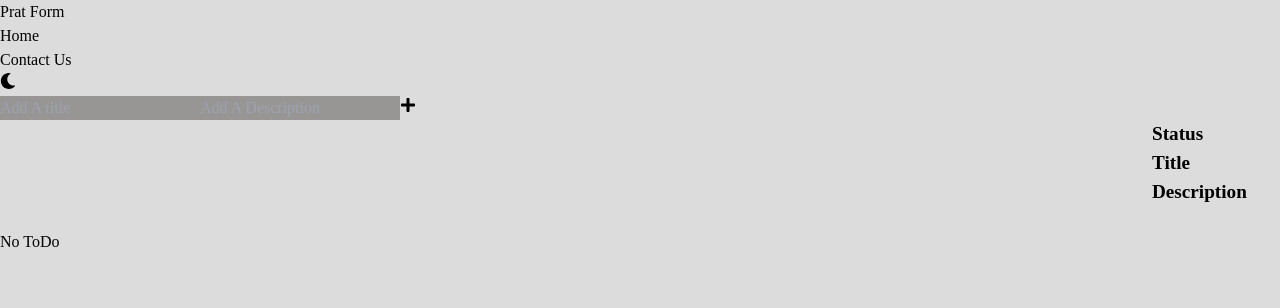
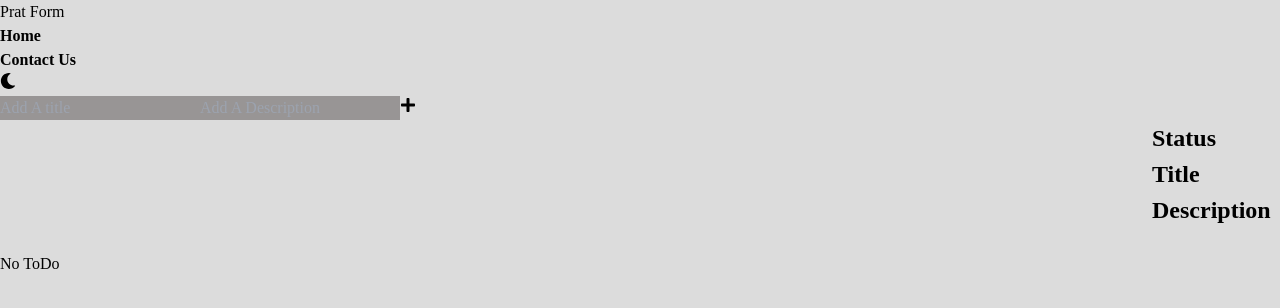
Before and after one commit to AESiR-0/a-better-todo, a React (Vite) app: page / in a window 1280 px wide. Shown: the top 308 px of the page. Built offline with nearby package versions, Linux system fonts and the light colour scheme.

Commit message:
linked IndexDB

```diff
--- a/src/App.css
+++ b/src/App.css
@@ -20,9 +20,12 @@
   color: whitesmoke;
 }
 
+li{
+  font-weight:600;}
+
 .display h1{
   font-weight: bold;
-  font-size: larger;
+  font-size:x-large;
   margin-left: 90%;
 }
 
@@ -31,3 +34,8 @@
   opacity: 0.2;
   color: rgb(20, 18, 15);
 }
+
+.list{
+  transition: all 300ms ease-in-out;
+  height: fit-content;
+}
--- a/src/App.jsx
+++ b/src/App.jsx
@@ -7,24 +7,36 @@ function App() {
   const [theme, setTheme] = useState("light");
   const ToogleTheme = () => {
     if (theme == "light") {
-      console.log('working')
+      console.log("working");
       setTheme("dark");
     } else {
-      console.log('working else')
-      setTheme('light');}
+      console.log("working else");
+      setTheme("light");
+    }
   };
-  useEffect (()=> { document.body.classList.remove='light'; document.body.className = theme;}, [theme]);
+  useEffect(() => {
+    document.body.classList.remove = "light";
+    document.body.className = theme;
+  }, [theme]);
+
+
 
   return (
     <div id="body" className="light w-screen h-full mt-12">
       <nav>
-        <div className="flex ">
+        <div className="flex mx-4 ">
           <ul className="flex ">
-            <h2 className="text-xl transition-all font-semibold mx-14 hover:cursor-pointer hover:scale-125 hover:text-zinc-400 ">Prat Form</h2>
-            <div className="flex relative left-80 mx-12 ">
-              <li className="ml-20 transition-transform translate-y-1 scale-[1.1] hover:cursor-pointer hover:translate-y-[-4px] ">Home</li>
-              <li className="ml-20 transition-transform translate-y-1 scale-[1.1] hover:cursor-pointer hover:translate-y-[-4px]">Contact Us</li>
-              <li className="ml-20 transition-transform scale-150 translate-y-1 hover:scale-[1.75] hover:cursor-pointer">
+            <h2 className="text-xl transition-all font-semibold mx-14 hover:cursor-pointer hover:scale-125 hover:text-zinc-400 ">
+              Prat Form
+            </h2>
+            <div className="flex relative left-[700px] top-2">
+              <li className="ml-20 mx-20 transition-transform translate-y-1 scale-[1.1] hover:cursor-pointer hover:translate-y-[-4px] ">
+                Home
+              </li>
+              <li className="ml-20 mx-20 transition-transform translate-y-1 scale-[1.1] hover:cursor-pointer hover:translate-y-[-4px]">
+                Contact Us
+              </li>
+              <li className="ml-20 mx-20 transition-transform scale-150 translate-y-1 hover:scale-[1.75] hover:cursor-pointer">
                 <button onClick={ToogleTheme}>
                   <FaMoon></FaMoon>
                 </button>
@@ -34,7 +46,6 @@ function App() {
         </div>
       </nav>
       <InputBox></InputBox>
-
     </div>
   );
 }
--- a/src/components/InputBox.jsx
+++ b/src/components/InputBox.jsx
@@ -5,11 +5,60 @@ function InputBox() {
   const inputTitle = useRef("");
   const inputDescription = useRef("");
   const [data, setData] = useState([]);
+  if (!window.indexedDB) {
+    console.log(`Your browser doesn't support IndexedDB`);
+    return;
+  }
+  const request = indexedDB.open("CRM", 1);
+  request.onerror = (event) => {
+    console.error(`Database error: ${event.target.errorCode}`);
+  };
 
+  request.onsuccess = () => {
+    // add implementation here
+    console.log("Database opened successfully");
+  };
+
+  // create the Contacts object store and indexes
+  request.onupgradeneeded = (event) => {
+    var db = event.target.result;
+
+    // create the Contacts object store
+    // with auto-increment id
+    db.createObjectStore("ToDo", {
+      autoIncrement: true,
+    });
+  };
+
+  function insertValue(db, value) {
+    // create a new transaction
+    const txn = db.transaction("ToDo", "readwrite");
+
+    // get the Contacts object store
+    const store = txn.objectStore("ToDo");
+    //
+    let query = store.put(value);
+
+    // handle success case
+    query.onsuccess = function (event) {
+      console.log(event);
+    };
+
+    // handle the error case
+    query.onerror = function (event) {
+      console.log(event.target.errorCode);
+    };
+
+    // close the database once the
+    // transaction completes
+    txn.oncomplete = function () {
+      db.close();
+    };
+  }
 
   return (
     <>
-      <div className="input translate-y-56 flex justify-center items-center   ">
+      <div className="input focus:border-1 focus:border-gray-700 translate-y-56 flex justify-center items-center   ">
         <input
           type="text"
           className="bg-black mx-2 px-2"
```
